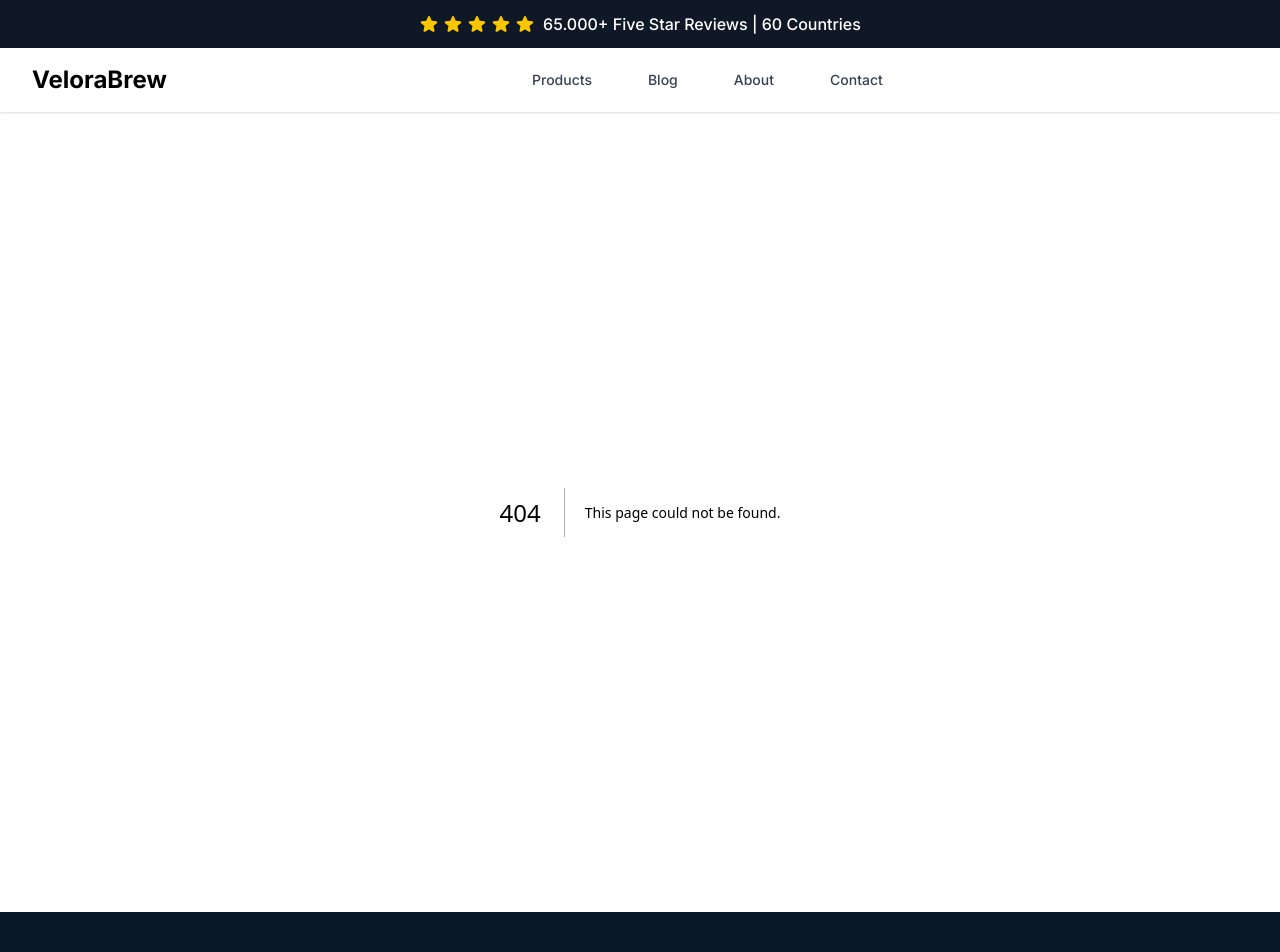
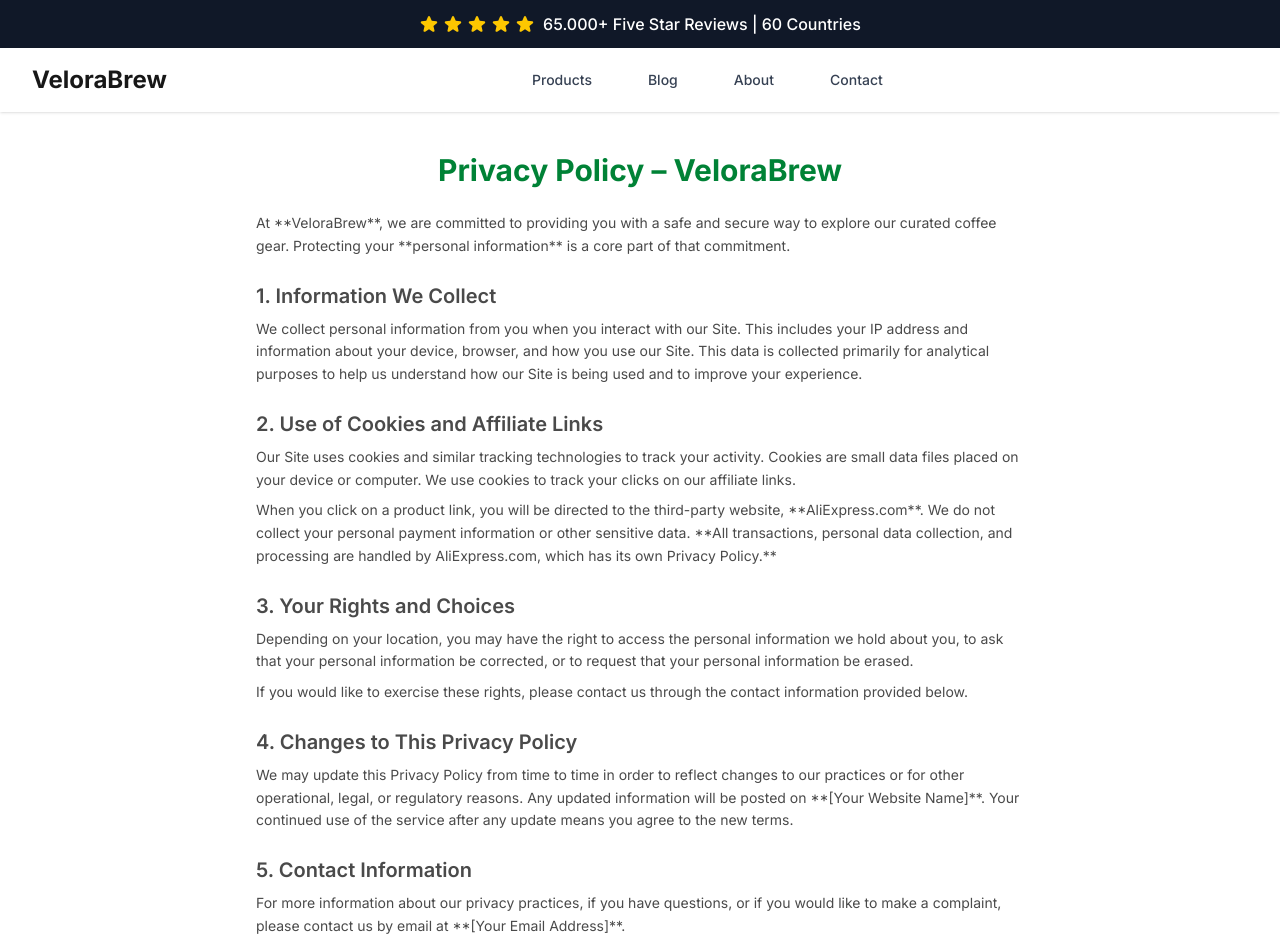
Before and after one commit to thangth89/coffee-affiliate-us, a Next.js app: page /privacy-policy in a window 1280 px wide. Before the commit this address had no page. Shown: the top 952 px of the page. Built offline with nearby package versions, Linux system fonts and the light colour scheme.

Commit message:
Add files via upload

```diff
--- /dev/null
+++ b/src/app/privacy-policy/page.tsx
@@ -0,0 +1,66 @@
+import { Metadata } from "next";
+
+export const metadata: Metadata = {
+  title: "Privacy Policy – VeloraBrew",
+  description:
+    "Learn how VeloraBrew collects, uses, and protects your personal information. We are committed to transparency, security, and compliance.",
+};
+
+export default function PrivacyPolicyPage() {
+  return (
+    <div className="bg-white rounded-lg my-2 mx-auto px-4 py-8 text-gray-800" style={{ fontSize: 14, lineHeight: 1.6, color: "#4a4a4a" }}>
+      <article className="max-w-3xl mx-auto">
+        <h1 className="text-2xl md:text-3xl font-bold text-center text-green-700 mb-6">
+          Privacy Policy – VeloraBrew
+        </h1>
+
+        <section className="mb-6">
+          <p className="leading-relaxed">
+            At **VeloraBrew**, we are committed to providing you with a safe and secure way to explore our curated coffee gear. Protecting your **personal information** is a core part of that commitment.
+          </p>
+        </section>
+
+        <section className="mb-6">
+          <h2 className="text-xl font-semibold mb-2">1. Information We Collect</h2>
+          <p className="leading-relaxed">
+            We collect personal information from you when you interact with our Site. This includes your IP address and information about your device, browser, and how you use our Site. This data is collected primarily for analytical purposes to help us understand how our Site is being used and to improve your experience.
+          </p>
+        </section>
+
+        <section className="mb-6">
+          <h2 className="text-xl font-semibold mb-2">2. Use of Cookies and Affiliate Links</h2>
+          <p className="leading-relaxed">
+            Our Site uses cookies and similar tracking technologies to track your activity. Cookies are small data files placed on your device or computer. We use cookies to track your clicks on our affiliate links.
+          </p>
+          <p className="leading-relaxed mt-2">
+            When you click on a product link, you will be directed to the third-party website, **AliExpress.com**. We do not collect your personal payment information or other sensitive data. **All transactions, personal data collection, and processing are handled by AliExpress.com, which has its own Privacy Policy.**
+          </p>
+        </section>
+
+        <section className="mb-6">
+          <h2 className="text-xl font-semibold mb-2">3. Your Rights and Choices</h2>
+          <p className="leading-relaxed">
+            Depending on your location, you may have the right to access the personal information we hold about you, to ask that your personal information be corrected, or to request that your personal information be erased.
+          </p>
+          <p className="leading-relaxed mt-2">
+            If you would like to exercise these rights, please contact us through the contact information provided below.
+          </p>
+        </section>
+
+        <section className="mb-6">
+          <h2 className="text-xl font-semibold mb-2">4. Changes to This Privacy Policy</h2>
+          <p className="leading-relaxed">
+            We may update this Privacy Policy from time to time in order to reflect changes to our practices or for other operational, legal, or regulatory reasons. Any updated information will be posted on **[Your Website Name]**. Your continued use of the service after any update means you agree to the new terms.
+          </p>
+        </section>
+
+        <section className="mb-6">
+          <h2 className="text-xl font-semibold mb-2">5. Contact Information</h2>
+          <p className="leading-relaxed">
+            For more information about our privacy practices, if you have questions, or if you would like to make a complaint, please contact us by email at **[Your Email Address]**.
+          </p>
+        </section>
+      </article>
+    </div>
+  );
+}
```
